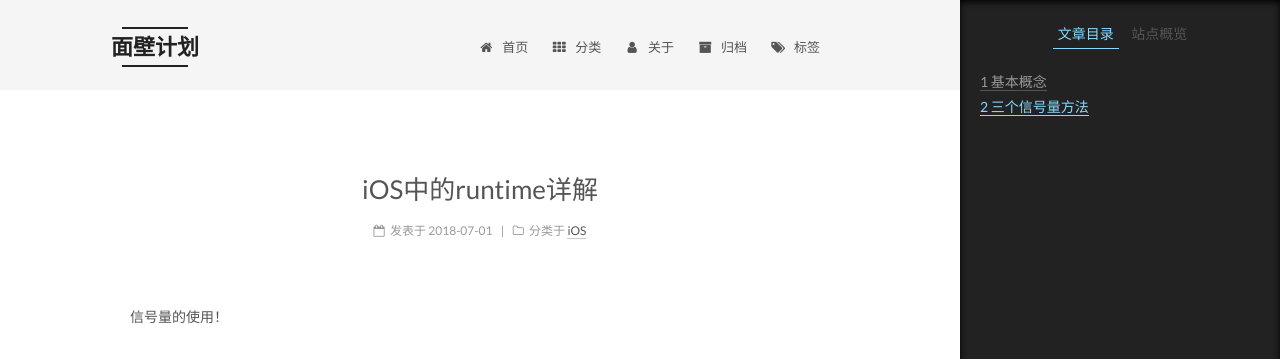
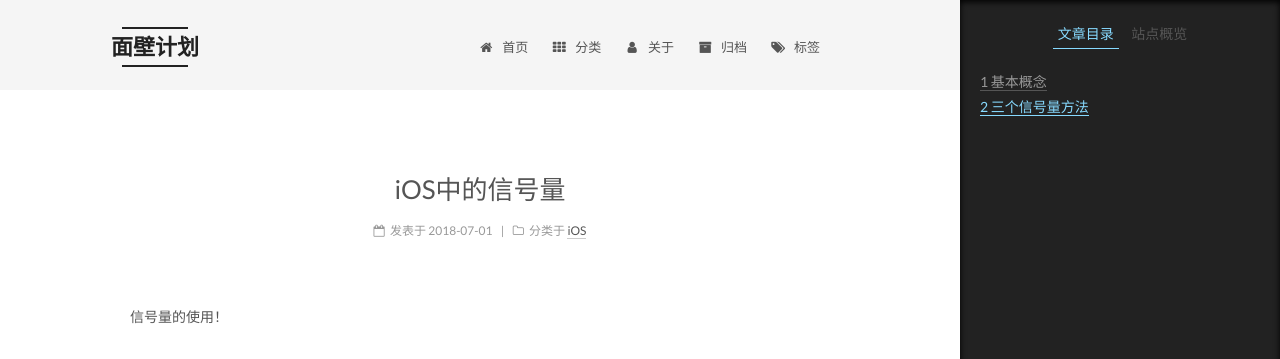
Before and after one commit to FaceWaller/FaceWaller.github.io, a Jekyll site: the page built from _posts/iOS/2018-7-1-iOS中的信号量.md, in a window 1280 px wide. Shown: the top 359 px of the page. Built offline with Jekyll 4.4.1, drawn with Linux system fonts in a browser that asks for light colours; comment, search, counter and statistics services are not loaded.

Commit message:
no message

```diff
--- a/_posts/iOS/2018-7-1-iOS中的信号量.md
+++ b/_posts/iOS/2018-7-1-iOS中的信号量.md
@@ -1,6 +1,6 @@
 ---
 layout: post                            ## 文章使用的模板
-title: iOS中的runtime详解  				## 文章的标题
+title: iOS中的信号量		  				## 文章的标题
 date: 2018-7-1				        	## 发布时间
 author: "FaceWaller"                    ## 作者
 categories: iOS
```
